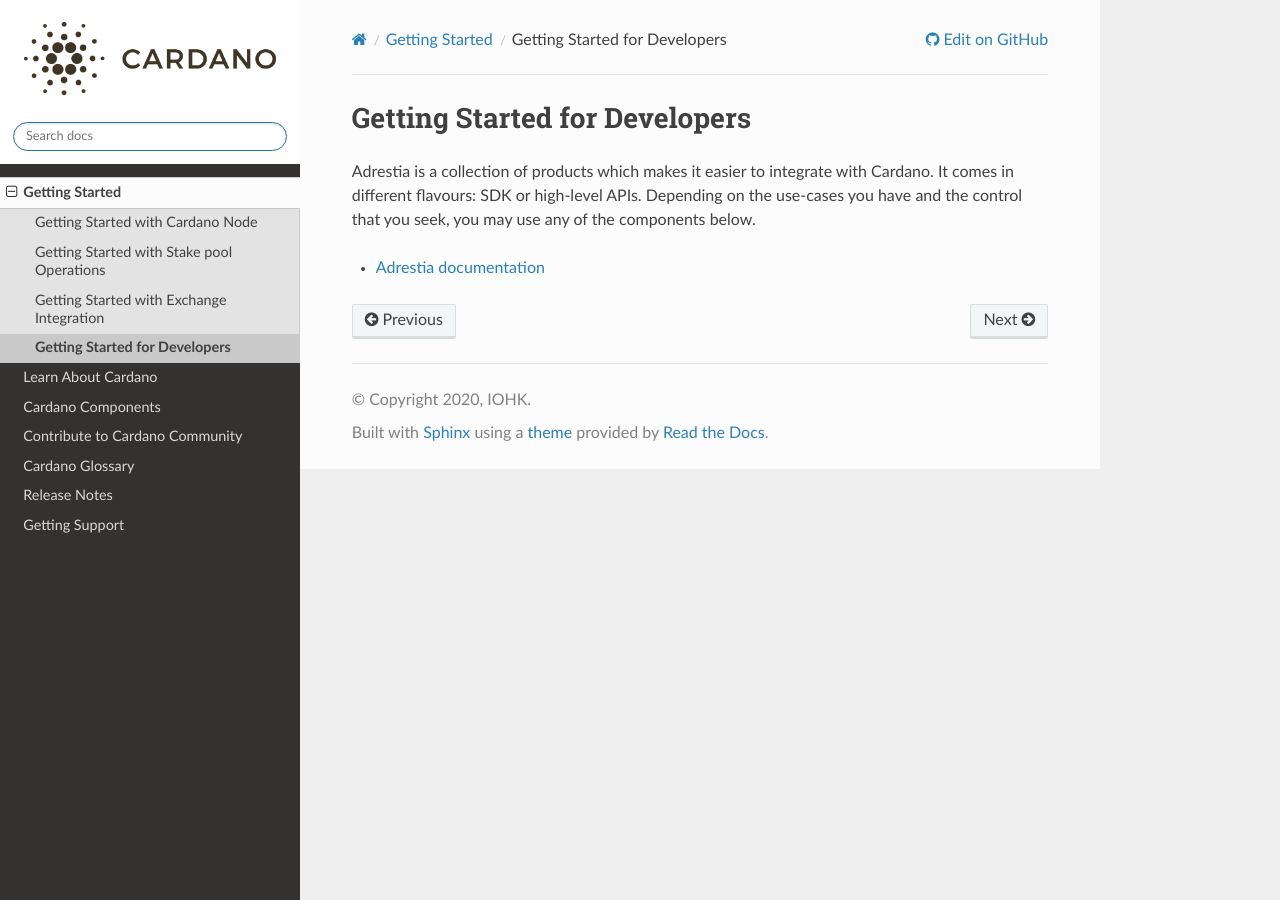
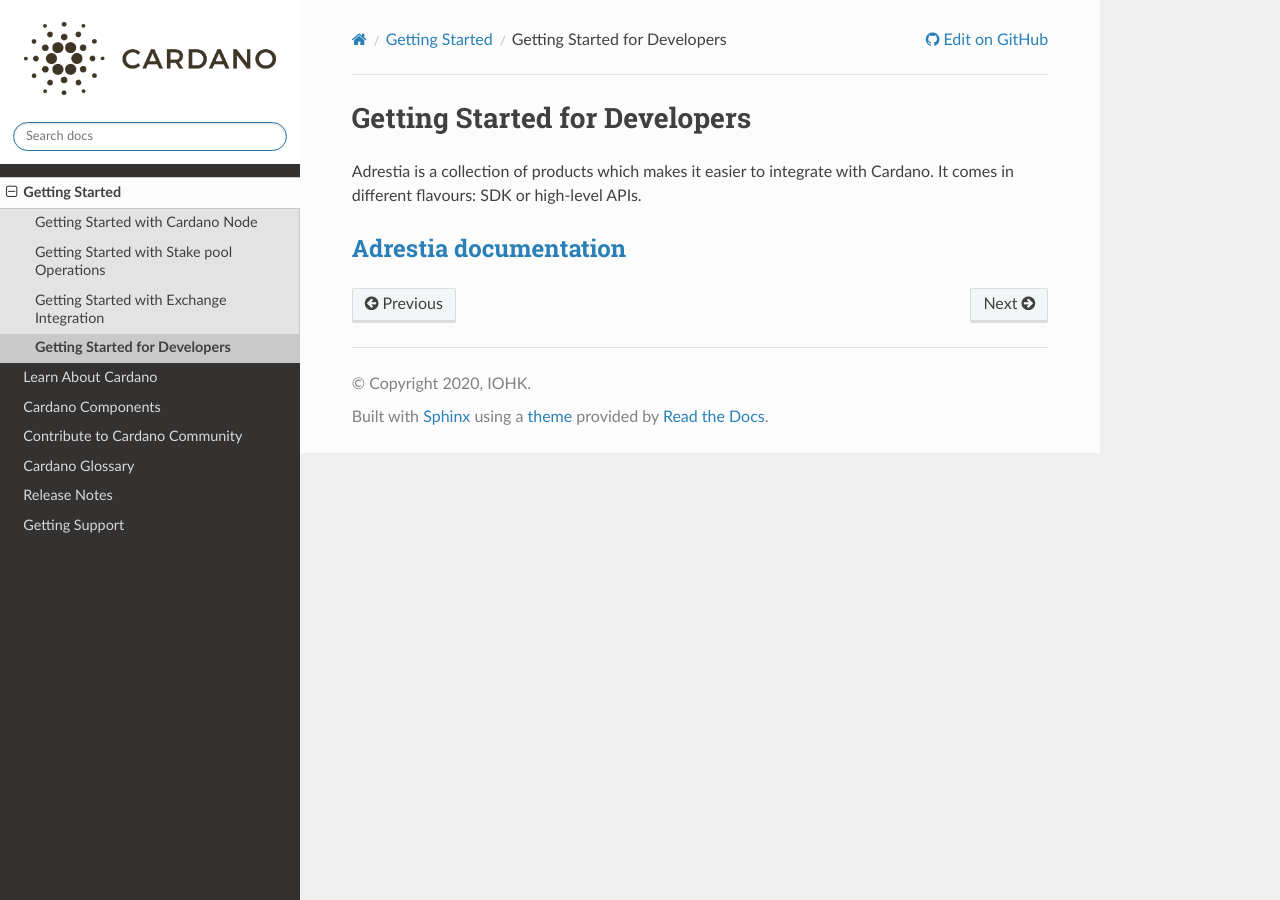
Before and after one commit to input-output-hk/technical-docs, a Sphinx documentation site: the page built from source/getting-started/developers.md, in a window 1280 px wide. Built offline with Sphinx 7.4.7 and the Read the Docs theme 2.0.0, drawn with Linux system fonts in a browser that asks for light colours; pages that are not in the unit, such as notebooks, are missing from menus.

Commit message:
Update developers.md

```diff
--- a/source/getting-started/developers.md
+++ b/source/getting-started/developers.md
@@ -1,6 +1,6 @@
 Getting Started for Developers
 ==============================
 
-Adrestia is a collection of products which makes it easier to integrate with Cardano. It comes in different flavours: SDK or high-level APIs. Depending on the use-cases you have and the control that you seek, you may use any of the components below.
+Adrestia is a collection of products which makes it easier to integrate with Cardano. It comes in different flavours: SDK or high-level APIs.
 
-* [Adrestia documentation](../cardano-components/adrestia/README.md)
+## [Adrestia documentation](../cardano-components/adrestia/README.md)
```
